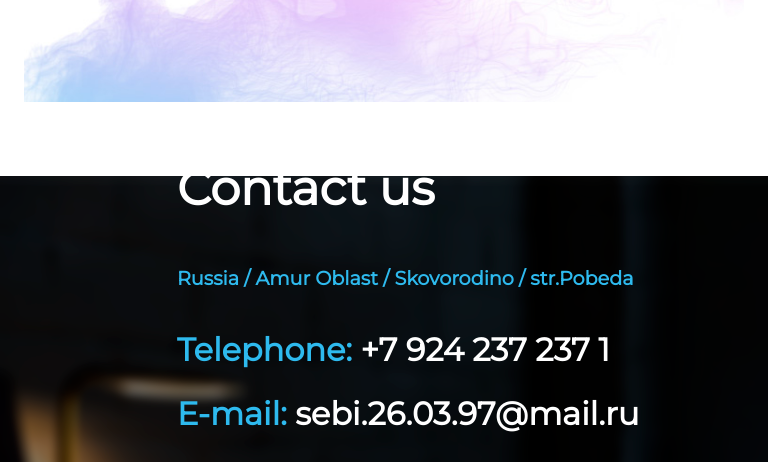
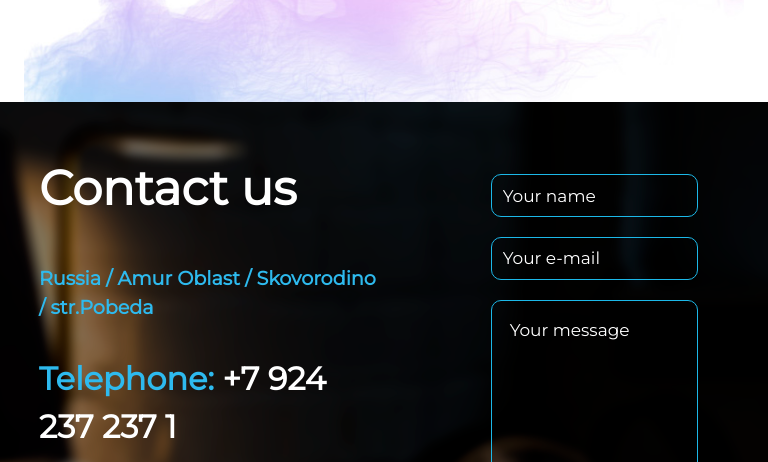
Before and after one commit to DivineBlow/firstSite, a plain HTML site: page index.html in a window 768 px wide. Shown: the part 4532-4994 px from the top of the page. Drawn offline with nearby package versions, Linux system fonts and the light colour scheme.

Commit message:
Fixed the bugs! Well done!

```diff
--- a/CSS/style.css
+++ b/CSS/style.css
@@ -26,6 +26,12 @@ header div.menu {
 
 .navbar-expand-lg {
   width: 100%;
+}
+
+.btn-outline-success:not(:disabled):not(.disabled).active, .btn-outline-success:not(:disabled):not(.disabled):active, .show>.btn-outline-success.dropdown-toggle {
+  color: #fff;
+  background-color: #1cb8e8;
+  border-color: #1cb8e8;
 }
 
 .btn-secondary:not(:disabled):not(.disabled).active:focus, .btn-secondary:not(:disabled):not(.disabled):active:focus {
@@ -482,6 +488,7 @@ div h4:hover {
   text-align: center;
   color: #fff;
   background: rgba(0, 0, 0, 0.3);
+  outline: none;
 }
 
 /******************************
@@ -796,11 +803,9 @@ footer div p {
   .navbar-toggler {
     background-color: #fff;
   }
-
   form.form-inline {
     display: none;
   }
-
   body {
     overflow-x: hidden;
   }
@@ -1247,11 +1252,9 @@ footer div p {
   .navbar-toggler {
     background-color: #fff;
   }
-
   form.form-inline {
     display: none;
   }
-
   header {
     height: 450px;
     background-position: right;
@@ -1459,11 +1462,9 @@ footer div p {
   .navbar-toggler {
     background-color: #fff;
   }
-
   form.form-inline {
     display: none;
   }
-
   header {
     height: 550px;
     background-position: center right;
@@ -1618,22 +1619,24 @@ footer div p {
     margin-left: 275px;
   }
   section.footer {
-    height: 150vh;
+    height: 90vh;
+  }
+  form {
+    width: 100%;
+    margin-top: 9vh;
+    margin-left: 5vw;
   }
   section.footer div.contact {
     font-size: 3em;
     margin-top: 50px;
-    margin-left: 20%;
   }
   section.footer p.street {
     font-size: 1.2em;
     margin-top: 40px;
     margin-bottom: 33px;
-    margin-left: 20%;
   }
   section.footer p {
     font-size: 2em;
-    margin-left: 20%;
   }
   section.footer input[type='text'], section.footer input[type='email'] {
     width: 60%;
--- a/index.html
+++ b/index.html
@@ -206,7 +206,7 @@
 		<div id="Contact"></div>
 		<div class="container">
 			<div class="row no-gutters">
-				<div class="col-lg-6 col-md-12 col-sm-12 col-xs-12">
+				<div class="col-lg-6 col-md-6 col-sm-12 col-xs-12">
 					<div class="contact">Contact us</div>
 					<!--TRANSLATE-->
 					<h3>"神は光です"</h3>
@@ -230,7 +230,7 @@
 
 					</ul>
 				</div>
-				<div class="col-lg-6 col-md-12 col-sm-12 col-xs-12">
+				<div class="col-lg-6 col-md-6 col-sm-12 col-xs-12">
 					<form action="/" method="POST">
 						<input type="text" name="name" maxlength="20" placeholder="Your name" required>
 						<input type="email" name="email" maxlength="50" placeholder="Your e-mail" required>
```
Lines whose indentation alone changed are shown as unchanged.
